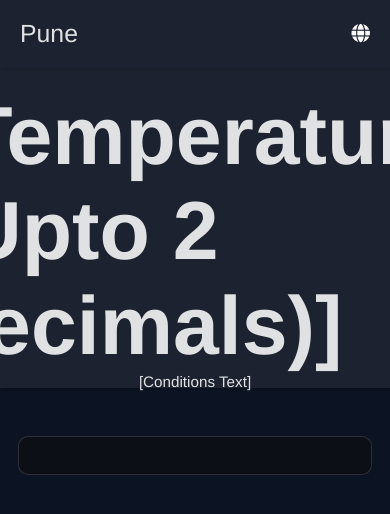
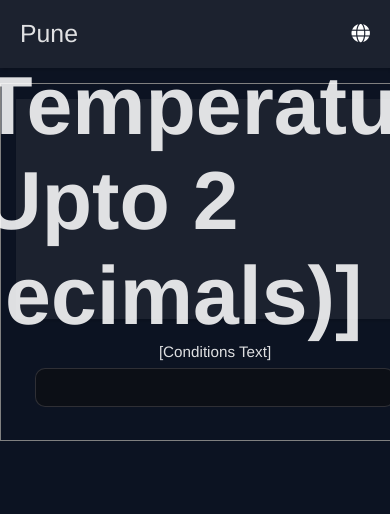
Before and after one commit to prathameshrp/TOP-weather-app, a website built with webpack: page src/template.html in a window 390 px wide. Shown: the top 514 px of the page. Built offline with nearby package versions, Linux system fonts and the light colour scheme; no server answers.

Commit message:
Put everything inside a container
  Styling like a mobile view

```diff
--- a/src/style.css
+++ b/src/style.css
@@ -60,15 +60,24 @@ body
     font-size: calc(0.4rem + var(--resizer));
 }
 
+.container
+{
+    padding: calc(0.2rem + var(--resizer));
+    margin: calc(0.2rem + var(--resizer)) auto;
+    width: clamp(430px, 50vw, 840px);
+    border: 1px solid gray;
+}
+
 #weather-board
 {
-    height: clamp(320px, 30vh, 440px);
-    width: 100vw;
+    height: clamp(220px, 20vh, 440px);
+    width: 100%;
     background-color: rgba(250, 235, 215, 0.068);
     display: flex;
     flex-direction: column;
     justify-content: space-between;
     align-items: center;
+    justify-content: center;
     padding: calc(0.5rem + var(--resizer));
     box-shadow: 2px 2px 3px rgba(0, 0, 0, 0.158);
 }
@@ -89,12 +98,12 @@ body
     text-align: center;
     word-wrap: break-word;
     /* word-break: break-all; */
-    width: clamp(320px, 50vw, 840px);
+    /* width: clamp(320px, 50vw, 840px); */
 }
 
 #weather-forecast
 {
-    width: 100vw;
+    width: 100%;
     padding: calc(0.2rem + var(--resizer));
 }
 
--- a/src/template.html
+++ b/src/template.html
@@ -24,13 +24,16 @@
       </ul>
     </header>
 
+    <div class="container">
     <main id="weather-board">
       <div class="temp-info">
         <div>
           <span class="temp">[Temperature (Upto 2 decimals)]</span>
           <span class="temp"></span>
         </div>
+
         <span class="info">[Conditions Text]</span>
+
       </div>
     </main>
 
@@ -45,5 +48,6 @@
       </template>
     </div>
     <section id="misc"></section>
+    </div>
   </body>
 </html>
```
